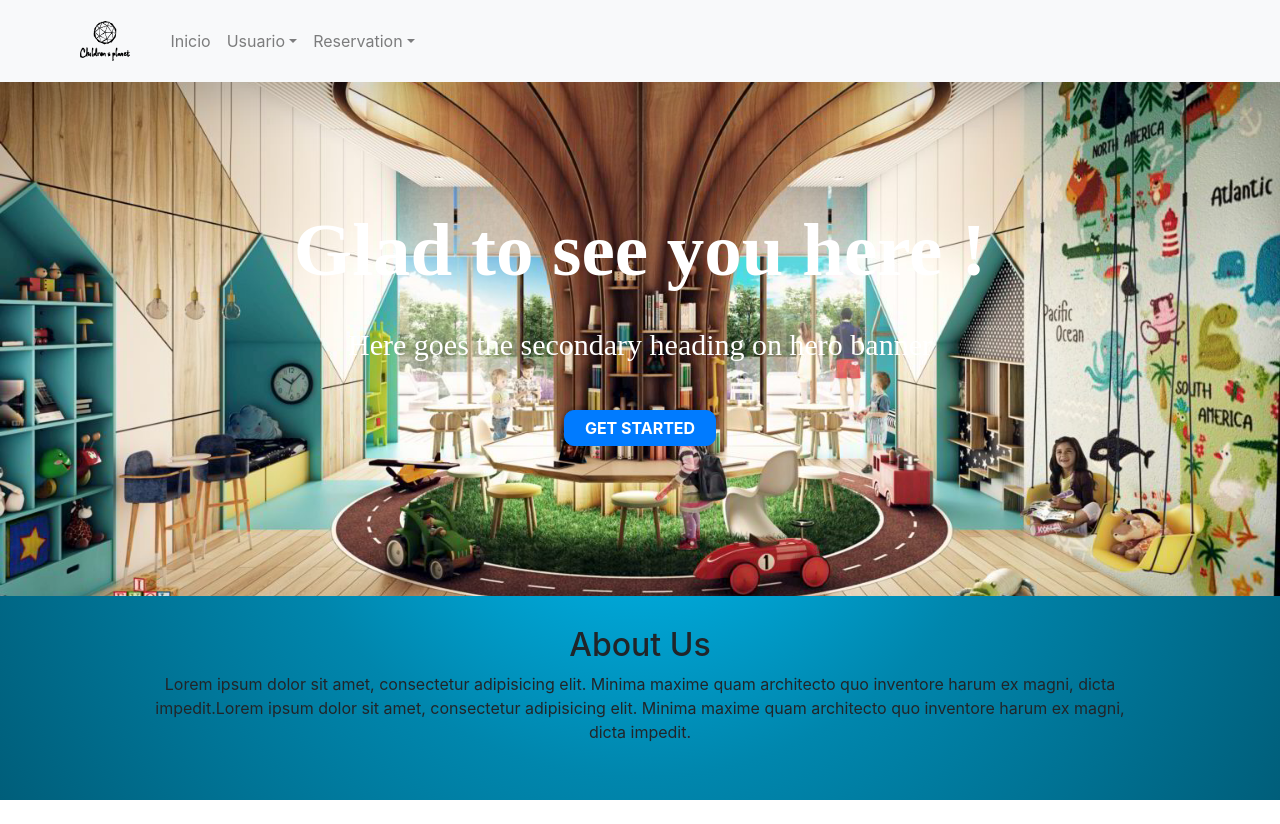
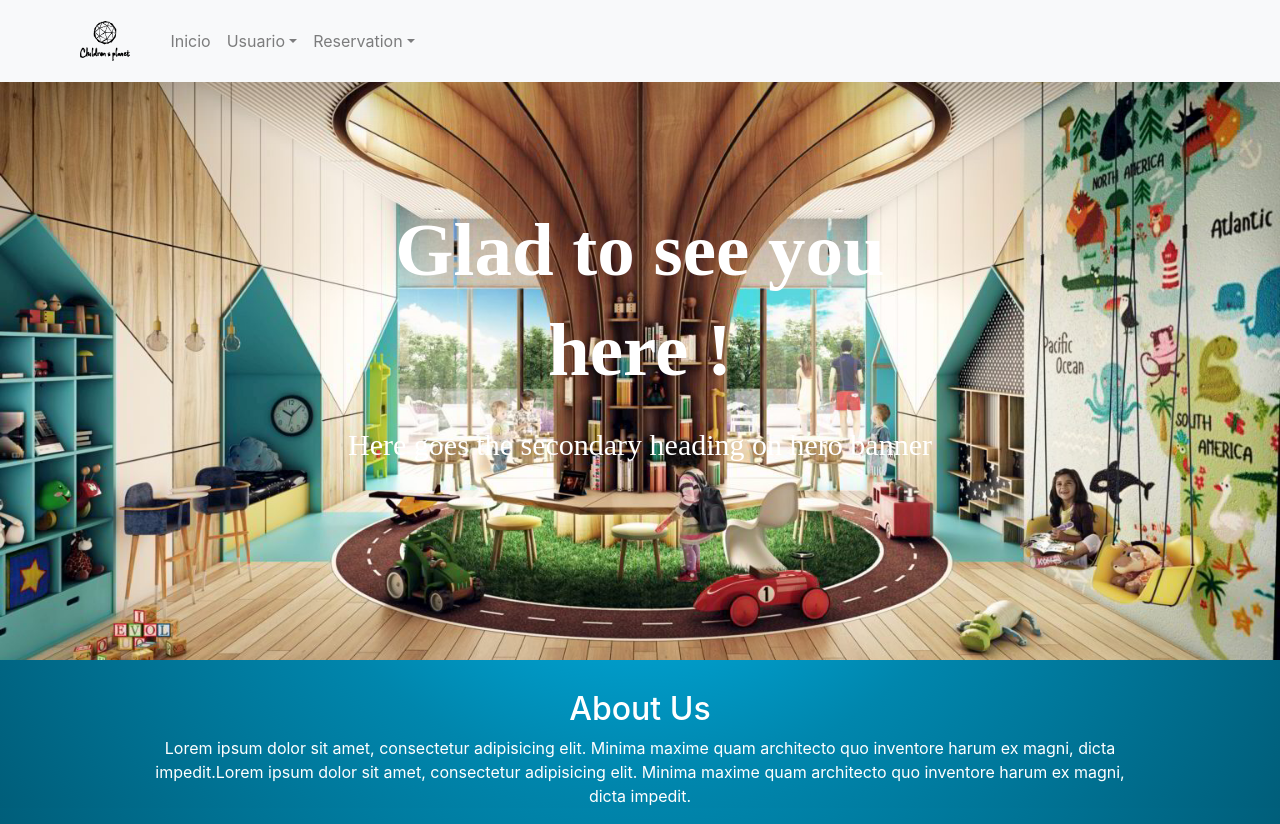
Before and after one commit to rugo-source/Childrens-Planet-Front-End, a Next.js app: page /profile in a window 1280 px wide. Before the commit the page ends 800 px from the top, so only its background shows below. Built offline with nearby package versions, Linux system fonts and the light colour scheme.

Commit message:
added hover at banner

```diff
--- a/components/Hero.js
+++ b/components/Hero.js
@@ -4,15 +4,17 @@ const Hero = () => {
   return (
     <>
       <div className={styles.banner}>
-        <Container>
+        <Container className={styles.container}>
           <div className={styles.bannertext}>
             <div className={styles.bannerheading}>Glad to see you here !</div>
             <div className={styles.bannersubheading}>
               Here goes the secondary heading on hero banner
             </div>
-            <Button type="button" className={styles.btnbanner}>
-              Get started
-            </Button>
+            <div className={styles.middle}>
+              <Button type="button" className={styles.btnbanner}>
+                Get started
+              </Button>
+            </div>
           </div>
         </Container>
       </div>
--- a/styles/Hero.module.css
+++ b/styles/Hero.module.css
@@ -1,8 +1,10 @@
-.banner{
-	background-image:url('/ludoteca.jpg');
+.banner {
+  background-image: url("/ludoteca.jpg");
+  height: auto;
+  transition: 0.5s ease;
+  backface-visibility: hidden;
   text-align: center;
   color: #fff;
-
   background-repeat: no-repeat;
   background-attachment: scroll;
   background-position: center center;
@@ -10,39 +12,64 @@
   -moz-background-size: cover;
   -o-background-size: cover;
   background-size: cover;
+  opacity: 1;
+  display: block;
 }
-.bannertext{
-	padding:200px 0 150px 0;
+.bannertext {
+  padding: 200px 0 150px 0;
 }
-.bannerheading{
-	font-family: 'Lobster', cursive;
+.bannerheading {
+  font-family: "Lobster", cursive;
   font-size: 75px;
   font-weight: 700;
   line-height: 100px;
   margin-bottom: 30px;
-	color:#fff;
+  color: #fff;
 }
-.bannersubheading{
-	font-family: 'Libre Baskerville', serif;
+.bannersubheading {
+  font-family: "Libre Baskerville", serif;
   font-size: 30px;
   font-weight: 300;
   line-height: 30px;
   margin-bottom: 50px;
-	color:#fff;
+  color: #fff;
 }
 
-.btnbanner{
-	padding:5px 20px;
-	border-radius:10px;
-	font-weight:700;
-	line-height:1.5;
-	text-align:center;
-	color:#fff;
-	text-transform:uppercase;
+.btnbanner {
+  padding: 5px 20px;
+  border-radius: 10px;
+  font-weight: 700;
+  line-height: 1.5;
+  text-align: center;
+  color: #fff;
+  text-transform: uppercase;
 }
-.textintro{
-	width:90%;
-	margin:auto;
-	text-align:center;
-	padding-top:30px;
+.textintro {
+  color: #fff;
+  width: 90%;
+  margin: auto;
+  text-align: center;
+  padding-top: 30px;
 }
+
+.middle {
+	transition: .5s ease;
+	opacity: 0;
+	position: absolute;
+	top: 50%;
+	left: 50%;
+	transform: translate(-50%, -50%);
+	-ms-transform: translate(-50%, -50%)
+  }
+  .container {
+	position: relative;
+	width: 50%;
+  }
+
+  .container:hover .image {
+	opacity: 0.3;
+  }
+
+  .container:hover .middle {
+	opacity: 1;
+  }
```
Lines whose indentation alone changed are shown as unchanged.
